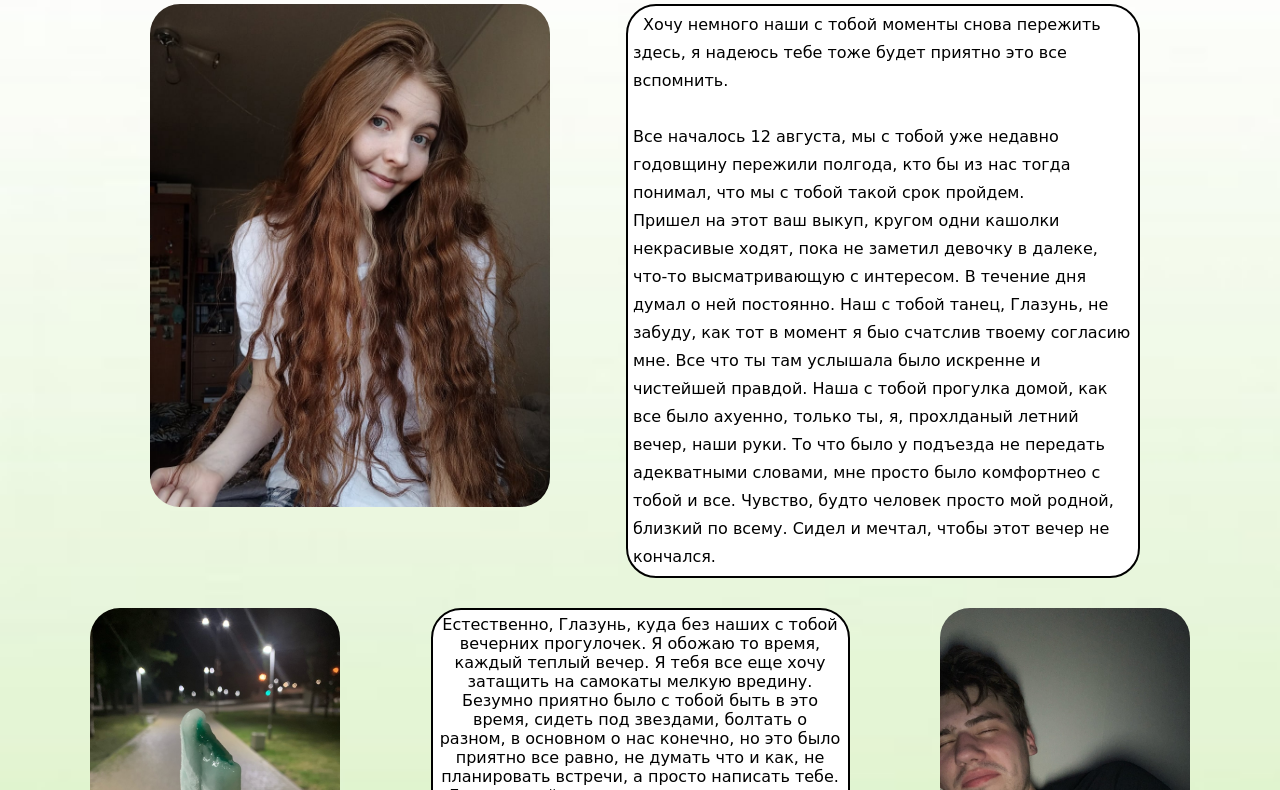
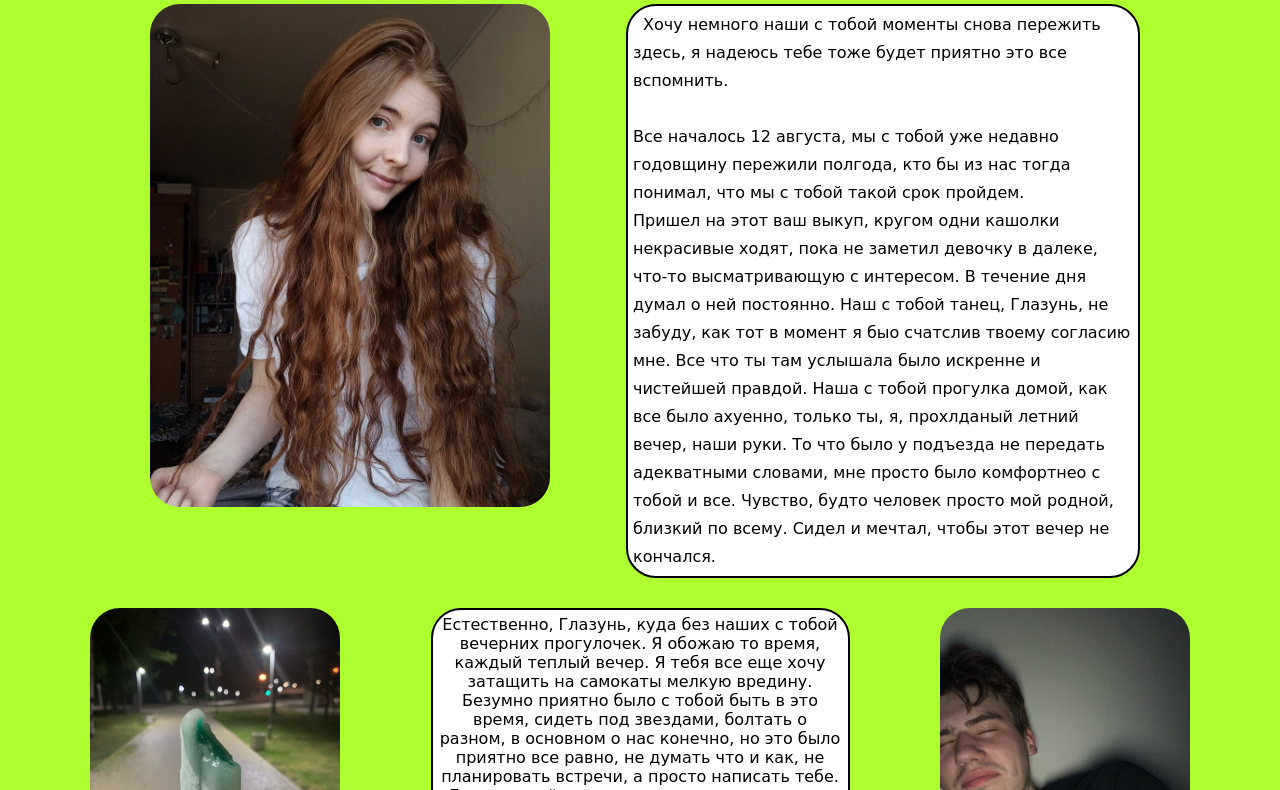
Before and after one commit to sashjkee1/Glazunka, a plain HTML site: page index.html in a window 1280 px wide. Shown: the part 159-949 px from the top of the page. Drawn offline with Linux system fonts and the light colour scheme; a web font is replaced by a local one.

Commit message:
Update style.css

```diff
--- a/style.css
+++ b/style.css
@@ -2,9 +2,7 @@
 
 body{
     font-family: 'Shantell Sans', cursive;
-    background: url(/img/1645103206_5-phonoteka-org-p-fon-zelenii-gradient-nezhnii-5.jpg);
-    background-repeat: no-repeat;
-    background-size: cover;
+    background: greenyellow;
 }
 
 
```
